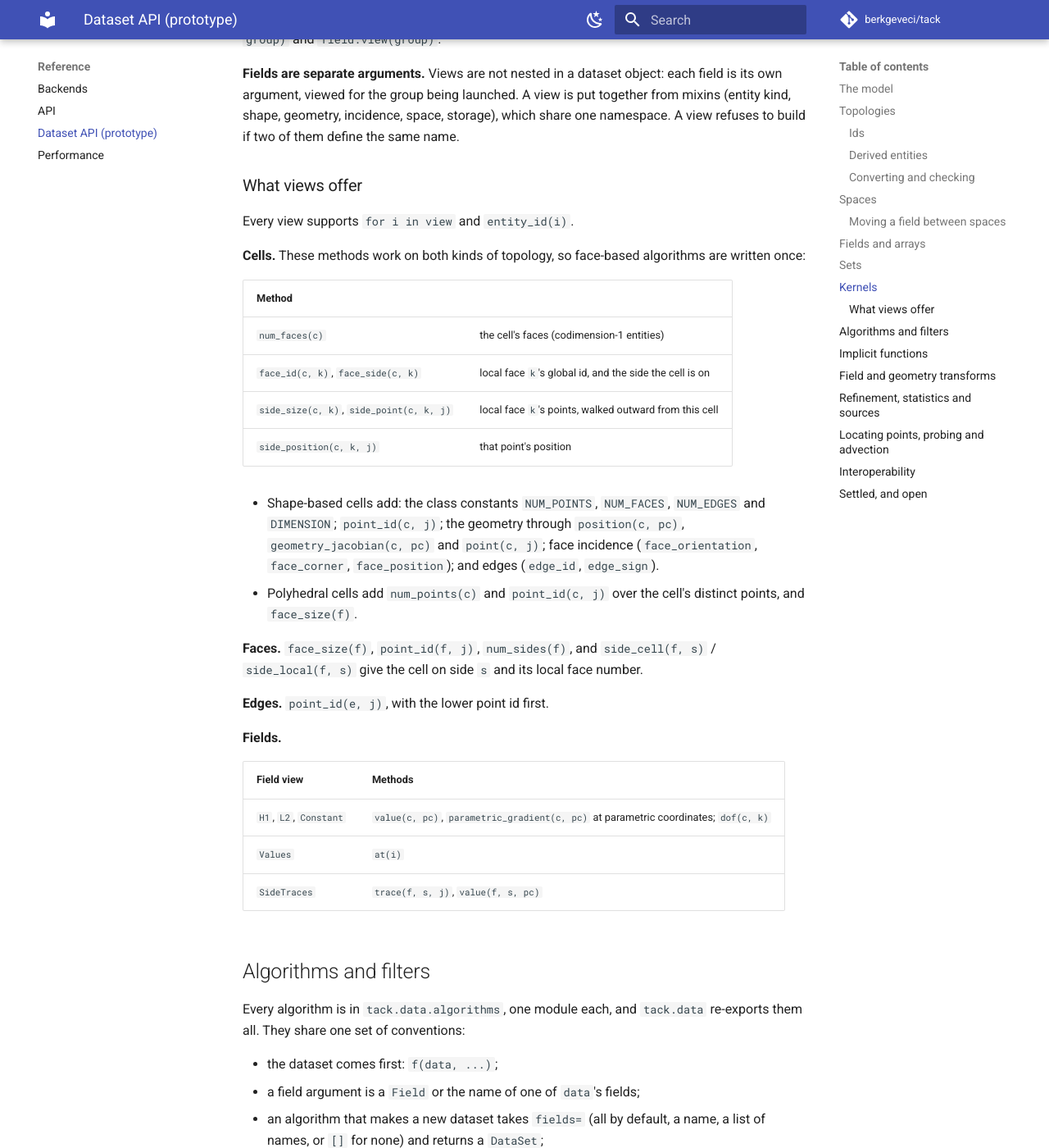
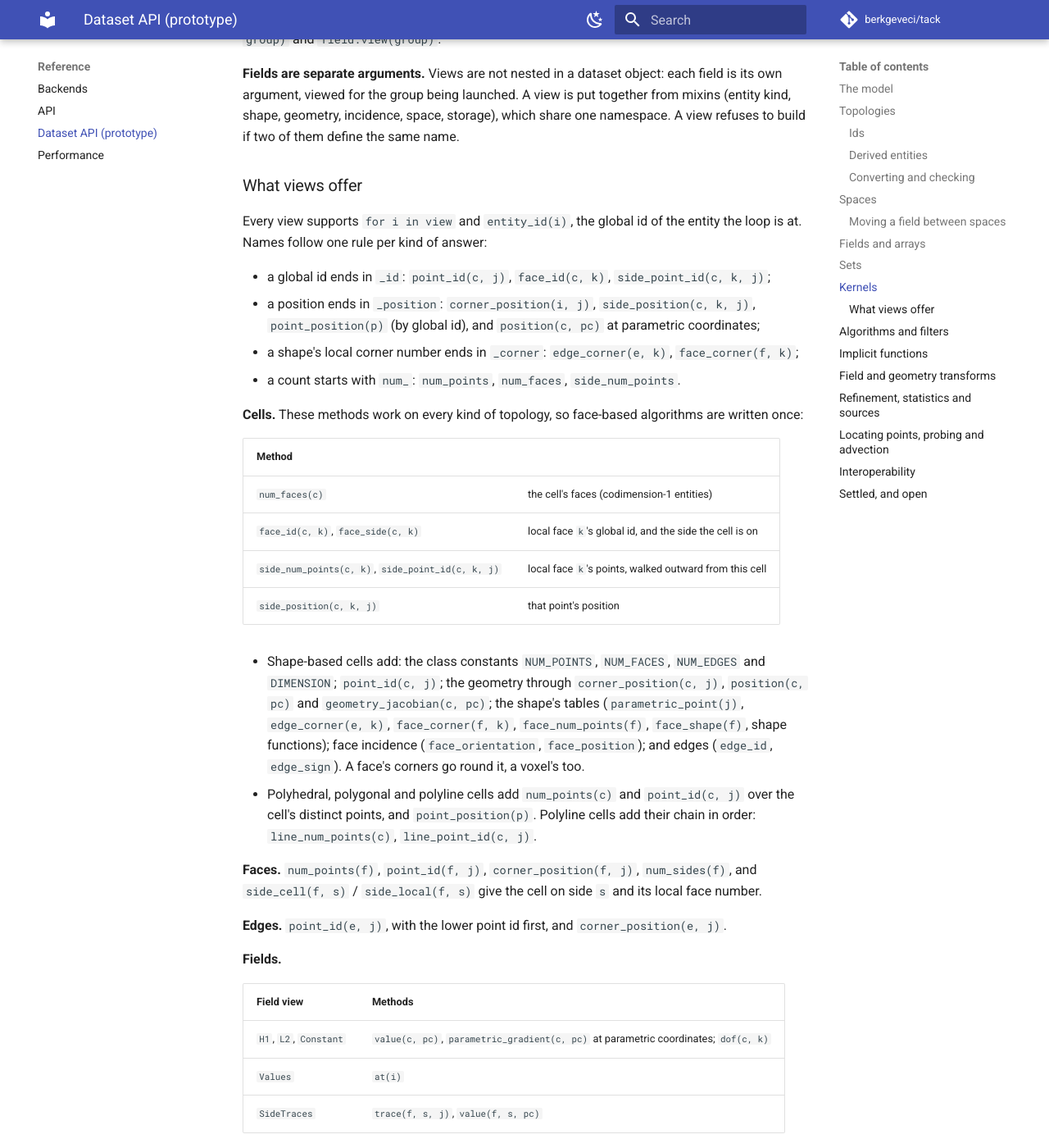
Before and after one commit to berkgeveci/tack, an MkDocs documentation site: the page built from docs/reference/dataset-api.md, in a window 1280 px wide and 1400 px high, scrolled down 8351 px. Shown: the whole window at 82% size. Built offline with MkDocs 1.6.1 and Material for MkDocs 9.7.7, drawn with Linux system fonts in a browser that asks for light colours; comment, search, counter and statistics services are not loaded; some of the changed text lies outside the part shown.

Commit message:
One naming rule per kind of answer in the kernel-facing views
Global ids end in _id, positions in _position, a shape's local corner
numbers in _corner, and counts start with num_:

  side_point -> side_point_id      line_point -> line_point_id
  point(i, j) -> corner_position(i, j)
  edge_point -> edge_corner        face_point -> face_corner
  face_size(f) -> num_points(f)    side_size -> side_num_points
  line_size -> line_num_points

entity_id(i) is the one identity method: cell_id(c) and the face views'
face_id(f), exact aliases, are gone (the structured views' implementation
is now entity_id itself), so face_id(c, k) means only a cell's local face.

A voxel's faces now go round in the shape's own tables (VTK's pixels with
their last two corners swapped) and are QUADs, so face_corner means one
thing everywhere: the incidence's pixel reordering and _emit_faces' pixel
case are gone. The shape test compares with VTK through the same swap.

Views keep geometry and incidence flat rather than as nested templates:
geometry methods need the cell's connectivity, and a nested geometry
would have to refer back to its cells, a cycle templates refuse.

```diff
--- a/docs/reference/dataset-api.md
+++ b/docs/reference/dataset-api.md
@@ -301,31 +301,46 @@ build if two of them define the same name.
 
 ### What views offer
 
-Every view supports `for i in view` and `entity_id(i)`.
+Every view supports `for i in view` and `entity_id(i)`, the global id of
+the entity the loop is at. Names follow one rule per kind of answer:
 
-**Cells.** These methods work on both kinds of topology, so face-based
+- a global id ends in `_id`: `point_id(c, j)`, `face_id(c, k)`,
+  `side_point_id(c, k, j)`;
+- a position ends in `_position`: `corner_position(i, j)`,
+  `side_position(c, k, j)`, `point_position(p)` (by global id), and
+  `position(c, pc)` at parametric coordinates;
+- a shape's local corner number ends in `_corner`: `edge_corner(e, k)`,
+  `face_corner(f, k)`;
+- a count starts with `num_`: `num_points`, `num_faces`, `side_num_points`.
+
+**Cells.** These methods work on every kind of topology, so face-based
 algorithms are written once:
 
 | Method | |
 |---|---|
 | `num_faces(c)` | the cell's faces (codimension-1 entities) |
 | `face_id(c, k)`, `face_side(c, k)` | local face `k`'s global id, and the side the cell is on |
-| `side_size(c, k)`, `side_point(c, k, j)` | local face `k`'s points, walked outward from this cell |
+| `side_num_points(c, k)`, `side_point_id(c, k, j)` | local face `k`'s points, walked outward from this cell |
 | `side_position(c, k, j)` | that point's position |
 
 - Shape-based cells add: the class constants `NUM_POINTS`, `NUM_FACES`,
   `NUM_EDGES` and `DIMENSION`; `point_id(c, j)`; the geometry through
-  `position(c, pc)`, `geometry_jacobian(c, pc)` and `point(c, j)`; face
-  incidence (`face_orientation`, `face_corner`, `face_position`); and edges
-  (`edge_id`, `edge_sign`).
-- Polyhedral cells add `num_points(c)` and `point_id(c, j)` over the cell's
-  distinct points, and `face_size(f)`.
+  `corner_position(c, j)`, `position(c, pc)` and `geometry_jacobian(c, pc)`;
+  the shape's tables (`parametric_point(j)`, `edge_corner(e, k)`,
+  `face_corner(f, k)`, `face_num_points(f)`, `face_shape(f)`, shape
+  functions); face incidence (`face_orientation`, `face_position`); and edges
+  (`edge_id`, `edge_sign`). A face's corners go round it, a voxel's too.
+- Polyhedral, polygonal and polyline cells add `num_points(c)` and
+  `point_id(c, j)` over the cell's distinct points, and `point_position(p)`.
+  Polyline cells add their chain in order: `line_num_points(c)`,
+  `line_point_id(c, j)`.
 
-**Faces.** `face_size(f)`, `point_id(f, j)`, `num_sides(f)`, and
-`side_cell(f, s)` / `side_local(f, s)` give the cell on side `s` and its
-local face number.
+**Faces.** `num_points(f)`, `point_id(f, j)`, `corner_position(f, j)`,
+`num_sides(f)`, and `side_cell(f, s)` / `side_local(f, s)` give the cell on
+side `s` and its local face number.
 
-**Edges.** `point_id(e, j)`, with the lower point id first.
+**Edges.** `point_id(e, j)`, with the lower point id first, and
+`corner_position(e, j)`.
 
 **Fields.**
 
@@ -570,8 +585,14 @@ reader's polyhedra can be inconsistently wound, so pass `orient=True`.
 **Settled by the prototype:**
 
 - continuity follows from where values live;
-- fields are separate kernel arguments (templates may now hold templates,
-  which the implicit arrays use; whether views should is open);
+- fields are separate kernel arguments, and a domain view is flat: geometry
+  and incidence are mixins, not nested templates, since geometry needs the
+  cell's connectivity (templates may hold templates, which the implicit
+  arrays use, but not refer back to their holder);
+- view methods follow one naming rule per kind of answer (ids, positions,
+  corners, counts);
+- moving a field between spaces is one function, `project`;
+- sets know what they select, and filters carry them;
 - shape, order and size groups are one mechanism;
 - geometry is a field, kept apart from the named fields;
 - a field's values may be any array, explicit or implicit;
```
Also changed, not shown: other parts of docs/reference/dataset-api.md (+0 -1 lines), docs/design/polyhedra.md (+12 -12 lines), 11 other files.
